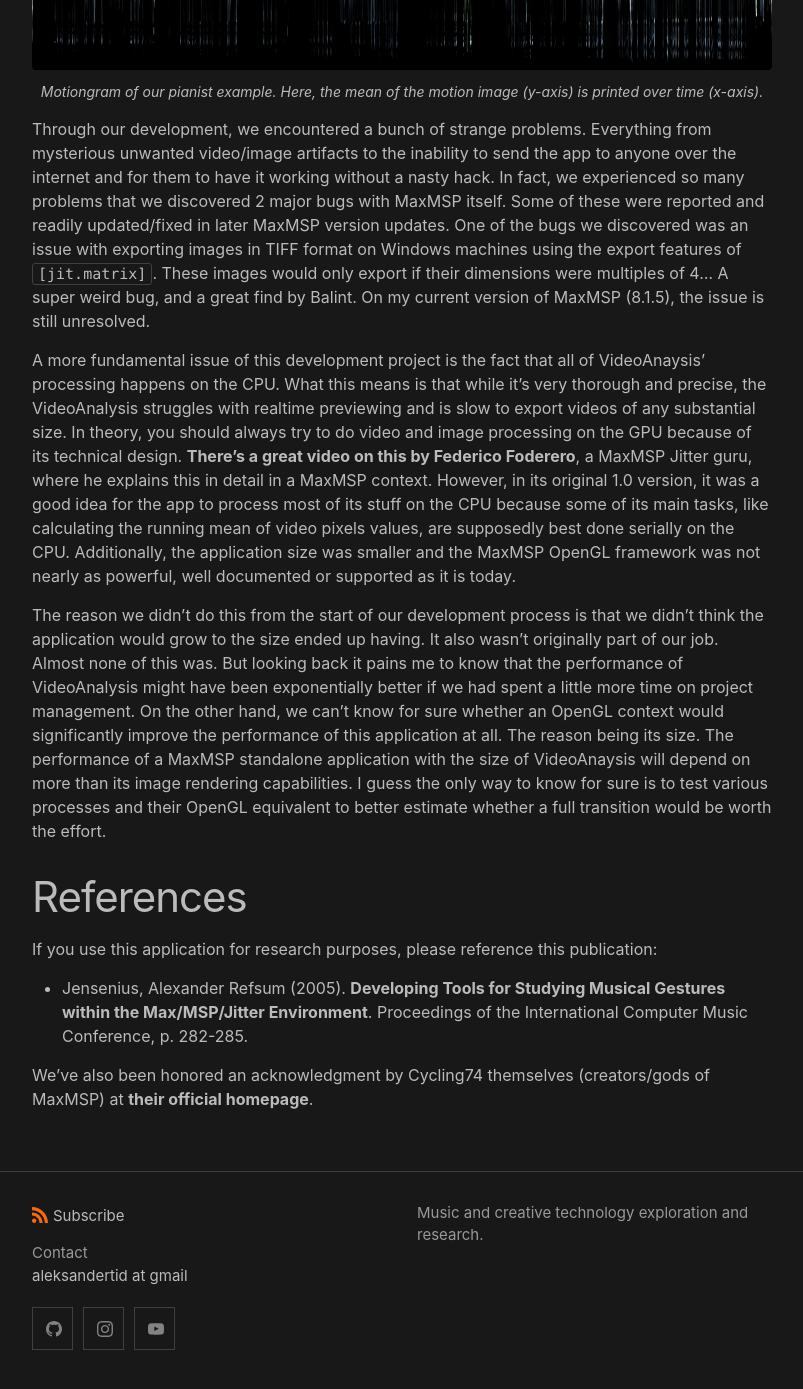
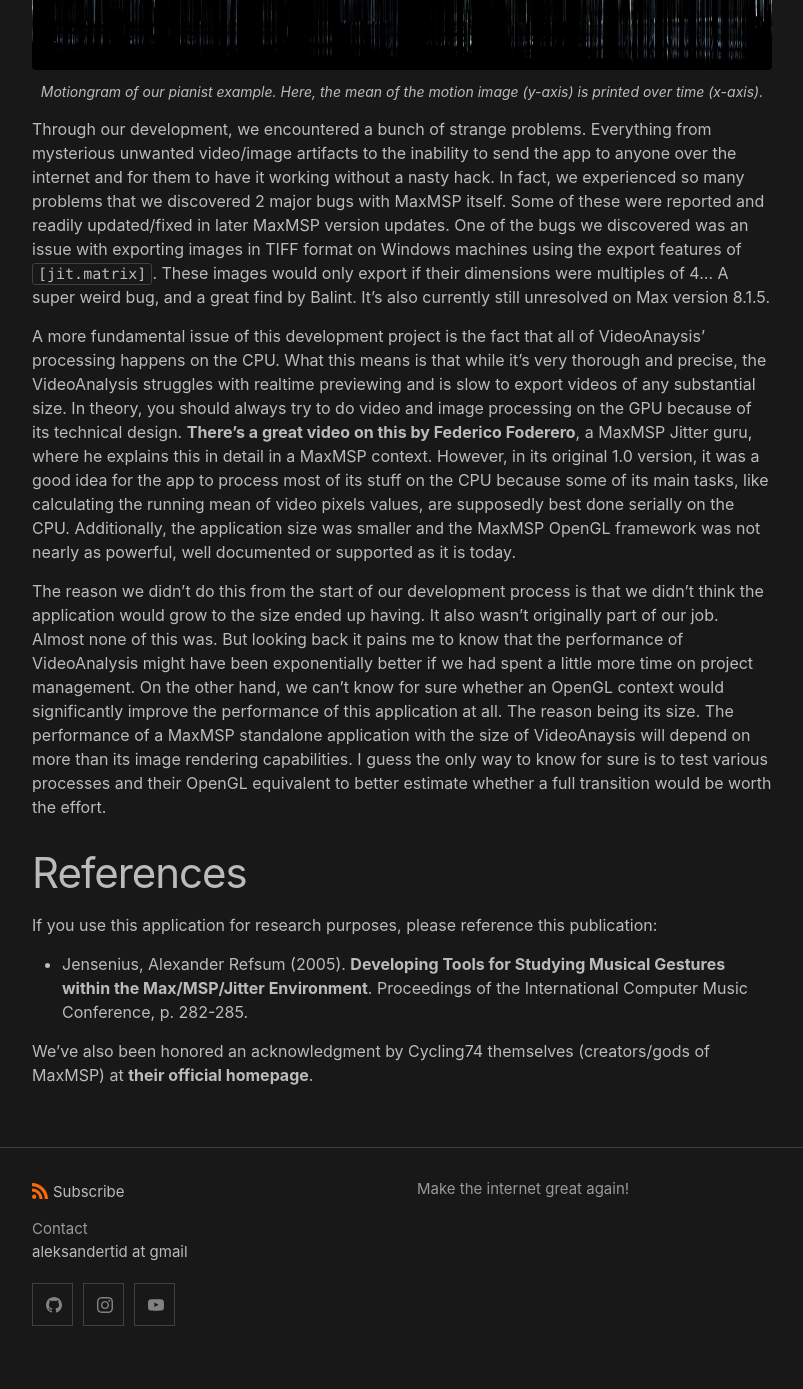
Before and after one commit to AleksanderTidemann/AleksanderTidemann.github.io, a Jekyll site: the page built from _posts/2020-07-23-videoanalysis.md, in a window 1280 px wide and 1400 px high, scrolled down 6020 px. Shown: the top 1389 px of the window, without its empty margins (238-1041 px from the left). Built offline with Jekyll 4.4.1, drawn with Linux system fonts in a browser that asks for light colours.

Commit message:
An update to _config.yml

````diff
--- a/_config.yml
+++ b/_config.yml
@@ -4,7 +4,7 @@ author:
   email: "aleksandertid at gmail"
 url: "https://AleksanderTidemann.github.io"
 description: > # this means to ignore newlines until "show_excerpts:"
-  Music and creative technology exploration and research.
+  Make the internet great again!
 
 show_excerpts: true # set to true to show excerpts on the homepage
 paginate: 3
--- a/_posts/2020-07-23-videoanalysis.md
+++ b/_posts/2020-07-23-videoanalysis.md
@@ -143,7 +143,7 @@ If you want to contribute to VideoAnaysis' development you are free to do so. Si
    <figcaption>Motiongram of our pianist example. Here, the mean of the motion image (y-axis) is printed over time (x-axis).</figcaption>
 </figure>
 
-Through our development, we encountered a bunch of strange problems. Everything from mysterious unwanted video/image artifacts to the inability to send the app to anyone over the internet and for them to have it working without a nasty hack. In fact, we experienced so many problems that we discovered 2 major bugs with MaxMSP itself. Some of these were reported and readily updated/fixed in later MaxMSP version updates. One of the bugs we discovered was an issue with exporting images in TIFF format on Windows machines using the export features of ```[jit.matrix]```. These images would only export if their dimensions were multiples of 4... A super weird bug, and a great find by Balint. On my current version of MaxMSP (8.1.5), the issue is still unresolved.
+Through our development, we encountered a bunch of strange problems. Everything from mysterious unwanted video/image artifacts to the inability to send the app to anyone over the internet and for them to have it working without a nasty hack. In fact, we experienced so many problems that we discovered 2 major bugs with MaxMSP itself. Some of these were reported and readily updated/fixed in later MaxMSP version updates. One of the bugs we discovered was an issue with exporting images in TIFF format on Windows machines using the export features of ```[jit.matrix]```. These images would only export if their dimensions were multiples of 4... A super weird bug, and a great find by Balint. It's also currently still unresolved on Max version 8.1.5.
 
 A more fundamental issue of this development project is the fact that all of VideoAnaysis' processing happens on the CPU. What this means is that while it's very thorough and precise, the VideoAnalysis struggles with realtime previewing and is slow to export videos of any substantial size. In theory, you should always try to do video and image processing on the GPU because of its technical design. [**There's a great video on this by Federico Foderero**](https://www.youtube.com/watch?v=V3_p9R7YG-g), a MaxMSP Jitter guru, where he explains this in detail in a MaxMSP context. However, in its original 1.0 version, it was a good idea for the app to process most of its stuff on the CPU because some of its main tasks, like calculating the running mean of video pixels values, are supposedly best done serially on the CPU. Additionally, the application size was smaller and the MaxMSP OpenGL framework was not nearly as powerful, well documented or supported as it is today.
 
````
Also changed, not shown: _posts/2020-07-24-audiovideoanalysis.md (+1 -1 lines).
